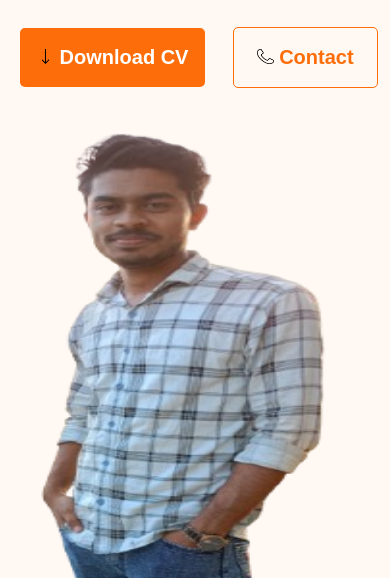
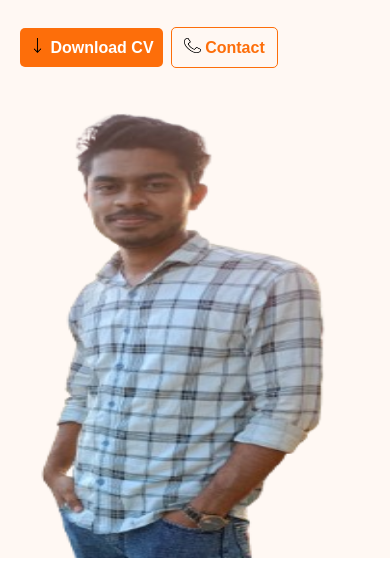
Before and after one commit to MdImran-Hossen-Jahid/portfolio-repo, a plain HTML site: page index.html in a window 390 px wide. Shown: the part 366-944 px from the top of the page. Drawn offline with nearby package versions, Linux system fonts and the light colour scheme.

Commit message:
code edited

```diff
--- a/styles/portfolio.css
+++ b/styles/portfolio.css
@@ -337,7 +337,7 @@ form>textarea[type=message]::placeholder{
   }
   .banner-profile-pic{
     width: 310px;
-    margin: 40px auto 0;
+    margin: 40px auto 0;gi
   }
   .banner-greetings{
     font-size: 30px;
@@ -359,4 +359,13 @@ form>textarea[type=message]::placeholder{
     width: auto;
     margin-left: 20px;
  }
+ .btn-download{
+    margin-right: 4px;
+    padding: 10px 9px;
+    font-size: 16px;
+ }
+ .btn-contact{
+    padding: 10px 12px;
+    font-size: 16px;
+ }
 }
```
